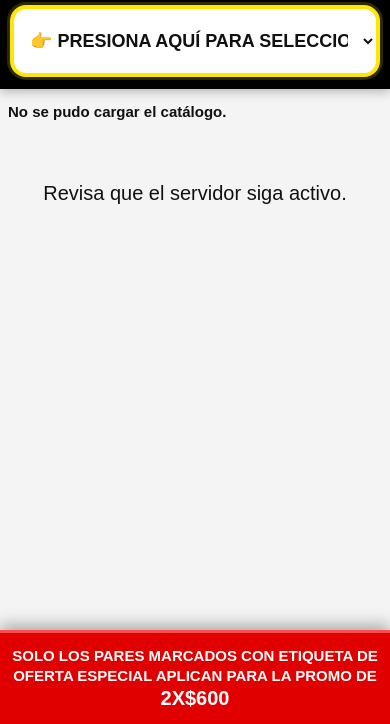
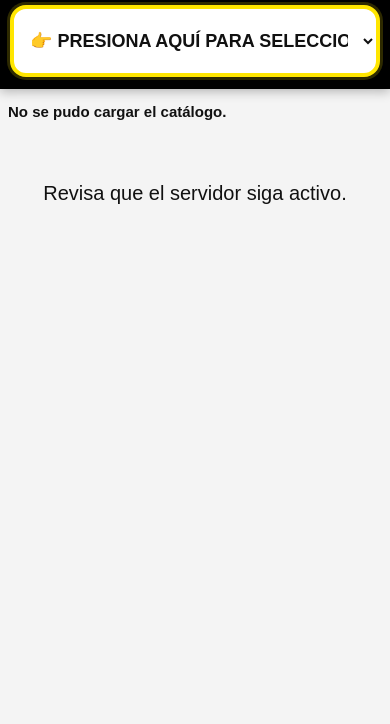
Before and after one commit to edwin250210-max/catalogo-tenis-live, a plain HTML site: page index.html in a window 390 px wide. Shown: the part 120-844 px from the top of the page. Drawn offline with Linux system fonts and the light colour scheme; no server answers.

Commit message:
Update index.html

```diff
--- a/index.html
+++ b/index.html
@@ -8,13 +8,14 @@
     * {
       box-sizing: border-box;
     }
+
     body {
       margin: 0;
-      padding-bottom: 105px;
       background: #f4f4f4;
       font-family: Arial, sans-serif;
       color: #111;
     }
+
     header {
       position: sticky;
       top: 0;
@@ -24,11 +25,13 @@
       padding: 14px;
       box-shadow: 0 3px 10px rgba(0,0,0,.25);
     }
+
     h1 {
       margin: 0 0 12px;
       text-align: center;
       font-size: 22px;
     }
+
     .controles {
       max-width: 1100px;
       margin: auto;
@@ -36,6 +39,7 @@
       grid-template-columns: repeat(3, 1fr);
       gap: 8px;
     }
+
     select {
       width: 100%;
       min-height: 72px;
@@ -51,12 +55,14 @@
         0 0 0 3px rgba(255,230,0,.18),
         0 4px 12px rgba(0,0,0,.18);
     }
+
     #estado {
       max-width: 1100px;
       margin: 16px auto 0;
       padding: 0 12px;
       font-weight: bold;
     }
+
     #catalogo {
       max-width: 1100px;
       margin: 14px auto;
@@ -65,6 +71,7 @@
       grid-template-columns: repeat(4, minmax(0, 1fr));
       gap: 14px;
     }
+
     .producto {
       min-width: 0;
       background: white;
@@ -72,9 +79,11 @@
       overflow: hidden;
       box-shadow: 0 2px 10px rgba(0,0,0,.12);
     }
+
     .producto.resurtido {
       border: 3px solid #ff9800;
     }
+
     .producto img {
       width: 100%;
       aspect-ratio: 1 / 1;
@@ -82,25 +91,30 @@
       display: block;
       background: #eee;
     }
+
     .contenido {
       padding: 12px;
     }
+
     .nombre {
       margin: 0 0 7px;
       font-size: 16px;
       line-height: 1.25;
       overflow-wrap: anywhere;
     }
+
     .existencias {
       margin-bottom: 10px;
       font-size: 13px;
       line-height: 1.5;
     }
+
     .tallas {
       display: flex;
       flex-wrap: wrap;
       gap: 6px;
     }
+
     .talla {
       min-width: 42px;
       padding: 7px 6px;
@@ -111,15 +125,18 @@
       font-size: 13px;
       font-weight: bold;
     }
+
     .ultimo {
       background: #d40000;
     }
+
     .sin-resultados {
       grid-column: 1 / -1;
       text-align: center;
       padding: 50px 15px;
       font-size: 20px;
     }
+
     .boton-admin,
     .boton-resurtir {
       width: 100%;
@@ -132,25 +149,32 @@
       font-weight: bold;
       cursor: pointer;
     }
+
     .boton-admin {
       background: #222;
     }
+
     .boton-admin.activo {
       background: #0a7a2f;
     }
+
     .boton-resurtir {
       background: #d95f00;
     }
+
     .boton-resurtir.activo {
       background: #d40000;
       box-shadow: 0 0 0 3px rgba(255,255,255,.3);
     }
+
     .boton-resurtir[hidden] {
       display: none;
     }
+
     .imagen-producto {
       cursor: zoom-in;
     }
+
     .visor-imagen {
       position: fixed;
       inset: 0;
@@ -162,9 +186,11 @@
       background: rgba(0,0,0,.94);
       cursor: zoom-out;
     }
+
     .visor-imagen.abierto {
       display: flex;
     }
+
     .visor-imagen img {
       max-width: 96vw;
       max-height: 92vh;
@@ -172,6 +198,7 @@
       border-radius: 10px;
       box-shadow: 0 8px 35px rgba(0,0,0,.5);
     }
+
     .visor-ayuda {
       position: fixed;
       left: 0;
@@ -182,6 +209,7 @@
       font-size: 14px;
       pointer-events: none;
     }
+
     .encabezado-resurtido {
       margin-bottom: 10px;
       padding: 9px;
@@ -192,11 +220,13 @@
       font-size: 14px;
       font-weight: 900;
     }
+
     .lista-resurtido {
       display: flex;
       flex-direction: column;
       gap: 8px;
     }
+
     .fila-resurtido {
       display: grid;
       grid-template-columns: .7fr 1fr 1fr 1fr;
@@ -209,24 +239,29 @@
       text-align: center;
       font-size: 12px;
     }
+
     .fila-resurtido.encabezados {
       background: #111;
       color: #fff;
       font-size: 10px;
       font-weight: bold;
     }
+
     .numero-talla {
       font-size: 15px;
       font-weight: 900;
     }
+
     .shop-cero {
       color: #d40000;
       font-weight: 900;
     }
+
     .shop-bajo {
       color: #d95f00;
       font-weight: 900;
     }
+
     .mandar {
       padding: 5px 3px;
       border-radius: 6px;
@@ -235,6 +270,7 @@
       font-size: 14px;
       font-weight: 900;
     }
+
     .resumen-modelo {
       margin-top: 10px;
       padding: 8px;
@@ -245,53 +281,33 @@
       font-size: 14px;
       font-weight: 900;
     }
-    /* BARRA FIJA DE LA PROMOCIÓN */
-    .aviso-oferta {
-      position: fixed;
-      left: 0;
-      right: 0;
-      bottom: 0;
-      z-index: 9000;
-      width: 100%;
-      padding: 14px 12px;
-      border-top: 3px solid #ff4b4b;
-      background: #e00000;
-      color: #fff;
-      box-shadow: 0 -4px 16px rgba(0,0,0,.35);
-      text-align: center;
-      font-size: 19px;
-      font-weight: 900;
-      line-height: 1.25;
-      text-transform: uppercase;
-    }
-    .aviso-oferta strong {
-      font-size: 22px;
-      white-space: nowrap;
-    }
+
     @media (max-width: 850px) {
       #catalogo {
         grid-template-columns: repeat(3, minmax(0, 1fr));
       }
     }
+
     @media (max-width: 650px) {
-      body {
-        padding-bottom: 118px;
-      }
       header {
         padding: 12px 10px;
       }
+
       h1 {
         margin-bottom: 10px;
         font-size: 20px;
       }
+
       .controles {
         grid-template-columns: 1fr;
       }
+
       select,
       .boton-admin,
       .boton-resurtir {
         min-height: 72px;
       }
+
       select {
         padding: 18px 12px;
         border-width: 4px;
@@ -299,53 +315,65 @@
         font-size: 18px;
         font-weight: 900;
       }
+
       #estado {
         margin-top: 14px;
         padding: 0 8px;
         font-size: 15px;
       }
+
       #catalogo {
         grid-template-columns: repeat(3, minmax(0, 1fr));
         gap: 7px;
         margin-top: 12px;
         padding: 0 6px 30px;
       }
+
       .producto {
         border-radius: 9px;
       }
+
       .contenido {
         padding: 7px;
       }
+
       .nombre {
         margin-bottom: 5px;
         font-size: 11px;
         line-height: 1.15;
       }
+
       .existencias {
         margin-bottom: 7px;
         font-size: 10px;
         line-height: 1.3;
       }
+
       .tallas {
         gap: 4px;
       }
+
       .talla {
         min-width: 34px;
         padding: 5px 4px;
         border-radius: 6px;
         font-size: 11px;
       }
+
       .talla small {
         font-size: 9px;
       }
+
       .encabezado-resurtido {
         margin-bottom: 6px;
         padding: 6px 3px;
         font-size: 10px;
       }
+
       .lista-resurtido {
         gap: 5px;
       }
+
       .fila-resurtido {
         grid-template-columns: .7fr 1fr 1fr 1fr;
         gap: 2px;
@@ -353,73 +381,68 @@
         border-radius: 5px;
         font-size: 9px;
       }
+
       .fila-resurtido.encabezados {
         font-size: 7px;
       }
+
       .numero-talla {
         font-size: 10px;
       }
+
       .mandar {
         padding: 4px 1px;
         border-radius: 4px;
         font-size: 10px;
       }
+
       .resumen-modelo {
         margin-top: 6px;
         padding: 6px 3px;
         font-size: 10px;
       }
-      .aviso-oferta {
-        padding: 13px 8px;
-        font-size: 15px;
-        line-height: 1.3;
-      }
-      .aviso-oferta strong {
-        font-size: 20px;
-      }
     }
+
     @media (max-width: 360px) {
-      body {
-        padding-bottom: 125px;
-      }
       #catalogo {
         grid-template-columns: repeat(2, minmax(0, 1fr));
         gap: 8px;
         padding-left: 7px;
         padding-right: 7px;
       }
+
       .contenido {
         padding: 8px;
       }
+
       .nombre {
         font-size: 13px;
       }
+
       .existencias {
         font-size: 11px;
       }
+
       .talla {
         min-width: 37px;
         font-size: 12px;
       }
+
       .talla small {
         font-size: 10px;
       }
+
       .fila-resurtido {
         font-size: 10px;
       }
+
       .fila-resurtido.encabezados {
         font-size: 8px;
       }
+
       .numero-talla,
       .mandar {
         font-size: 11px;
-      }
-      .aviso-oferta {
-        padding: 12px 7px;
-        font-size: 14px;
-      }
-      .aviso-oferta strong {
-        font-size: 19px;
       }
     }
   </style>
@@ -427,10 +450,12 @@
 <body>
   <header>
     <h1 id="tituloCatalogo">CATÁLOGO DE TENIS</h1>
+
     <div class="controles">
       <button id="accesoAdmin" class="boton-admin" type="button">
         🔒 Acceso privado
       </button>
+
       <button
         id="botonResurtir"
         class="boton-resurtir"
@@ -439,6 +464,7 @@
       >
         🚨 Resurtir Shop
       </button>
+
       <select id="talla">
         <option value="">👉 PRESIONA AQUÍ PARA SELECCIONAR TU TALLA</option>
         <option>22</option>
@@ -458,31 +484,38 @@
       </select>
     </div>
   </header>
+
   <div id="estado">Cargando catálogo...</div>
+
   <main id="catalogo"></main>
+
   <div id="visorImagen" class="visor-imagen" aria-hidden="true">
     <img id="imagenGrande" src="" alt="Imagen ampliada">
     <div class="visor-ayuda">Toca otra vez para cerrar</div>
   </div>
-  <div class="aviso-oferta">
-    SOLO LOS PARES MARCADOS CON ETIQUETA DE OFERTA ESPECIAL
-    APLICAN PARA LA PROMO DE <strong>2X$600</strong>
-  </div>
+
   <script>
     const API =
       "https://catalogo-backend-publico.onrender.com/api/catalogo";
+
     const CONTRASENA_ADMIN = "291118";
+
     /*
       Cantidad objetivo para Shop location.
+
       Si Shop tiene 0 y Almacén 2 tiene suficiente:
       manda 1.
+
       Si Shop tiene 1:
       no manda nada.
     */
+
     const OBJETIVO_SHOP = 1;
+
     let productos = [];
     let modoAdmin = false;
     let modoResurtir = false;
+
     const catalogo = document.getElementById("catalogo");
     const estado = document.getElementById("estado");
     const talla = document.getElementById("talla");
@@ -491,38 +524,52 @@
     const tituloCatalogo = document.getElementById("tituloCatalogo");
     const visorImagen = document.getElementById("visorImagen");
     const imagenGrande = document.getElementById("imagenGrande");
+
     function numeroSeguro(valor) {
       const numero = Number(valor || 0);
+
       if (!Number.isFinite(numero)) {
         return 0;
       }
+
       return Math.max(0, numero);
     }
+
     function inventarioTalla(variante, almacen) {
       if (almacen === "shop_location") {
         return numeroSeguro(variante.shop_location);
       }
+
       if (almacen === "almacen_2") {
         return numeroSeguro(variante.almacen_2);
       }
+
       return numeroSeguro(variante.total);
     }
+
     function calcularCantidadParaMandar(variante) {
       const shop = inventarioTalla(variante, "shop_location");
       const almacen2 = inventarioTalla(variante, "almacen_2");
       const faltante = Math.max(0, OBJETIVO_SHOP - shop);
+
       return Math.min(faltante, almacen2);
     }
+
     function actualizarControles() {
       accesoAdmin.textContent = modoAdmin
         ? "🔓 Volver a tienda"
         : "🔒 Acceso privado";
+
       accesoAdmin.classList.toggle("activo", modoAdmin);
+
       botonResurtir.hidden = !modoAdmin;
+
       botonResurtir.textContent = modoResurtir
         ? "📦 Ver catálogo Almacén 2"
         : "🚨 Resurtir Shop";
+
       botonResurtir.classList.toggle("activo", modoResurtir);
+
       if (modoResurtir) {
         tituloCatalogo.textContent = "🚨 RESURTIR SHOP";
       } else if (modoAdmin) {
@@ -530,8 +577,10 @@
       } else {
         tituloCatalogo.textContent = "CATÁLOGO DE TENIS";
       }
+
       renderizar();
     }
+
     function pedirAccesoAdmin() {
       if (modoAdmin) {
         modoAdmin = false;
@@ -540,8 +589,11 @@
         actualizarControles();
         return;
       }
+
       const clave = prompt("Escribe la contraseña:");
+
       if (clave === null) return;
+
       if (clave === CONTRASENA_ADMIN) {
         modoAdmin = true;
         modoResurtir = false;
@@ -551,76 +603,95 @@
         alert("Contraseña incorrecta");
       }
     }
+
     function cambiarModoResurtir() {
       if (!modoAdmin) return;
+
       modoResurtir = !modoResurtir;
       talla.value = "";
       actualizarControles();
     }
+
     function abrirImagen(src, alt) {
       if (!src) return;
+
       imagenGrande.src = src;
       imagenGrande.alt = alt || "Imagen ampliada";
       visorImagen.classList.add("abierto");
       visorImagen.setAttribute("aria-hidden", "false");
       document.body.style.overflow = "hidden";
     }
+
     function cerrarImagen() {
       visorImagen.classList.remove("abierto");
       visorImagen.setAttribute("aria-hidden", "true");
       imagenGrande.src = "";
       document.body.style.overflow = "";
     }
+
     function renderizar() {
       if (modoAdmin && modoResurtir) {
         renderizarResurtido();
         return;
       }
+
       renderizarCatalogoNormal();
     }
+
     function renderizarCatalogoNormal() {
       const almacen = modoAdmin
         ? "almacen_2"
         : "shop_location";
+
       const tallaElegida = talla.value;
+
       const filtrados = productos
         .map(producto => {
           const variantes = Array.isArray(producto.tallas)
             ? producto.tallas
             : [];
+
           const tallasDisponibles = variantes.filter(variante => {
             const tieneInventario =
               inventarioTalla(variante, almacen) > 0;
+
             const coincideTalla =
               !tallaElegida ||
               String(variante.talla) === tallaElegida;
+
             return tieneInventario && coincideTalla;
           });
+
           return {
             ...producto,
             tallasDisponibles
           };
         })
         .filter(producto => producto.tallasDisponibles.length > 0);
+
       estado.textContent =
         `${filtrados.length} modelos disponibles`;
+
       if (!filtrados.length) {
         catalogo.innerHTML = `
           <div class="sin-resultados">
             No encontramos productos disponibles.
           </div>
         `;
+
         return;
       }
-      catalogo.innerHTML = filtrados.map(producto => {
+            catalogo.innerHTML = filtrados.map(producto => {
         const tallasHTML = producto.tallasDisponibles
           .map(variante => {
             const cantidad =
               inventarioTalla(variante, almacen);
+
             const clase =
               cantidad === 1
                 ? "talla ultimo"
                 : "talla";
+
             return `
               <span class="${clase}">
                 ${variante.talla}
@@ -630,9 +701,11 @@
             `;
           })
           .join("");
+
         const inventarioVisible = modoAdmin
           ? `Almacén 2: ${numeroSeguro(producto.almacen_2)}`
           : `Shop location: ${numeroSeguro(producto.shop_location)}`;
+
         return `
           <article class="producto">
             <img
@@ -642,13 +715,16 @@
               loading="lazy"
               onerror="this.src='https://placehold.co/600x600?text=Sin+imagen'"
             >
+
             <div class="contenido">
               <h2 class="nombre">
                 ${producto.nombre || "Producto sin nombre"}
               </h2>
+
               <div class="existencias">
                 ${inventarioVisible}
               </div>
+
               <div class="tallas">
                 ${tallasHTML}
               </div>
@@ -657,21 +733,27 @@
         `;
       }).join("");
     }
+
     function renderizarResurtido() {
       const tallaElegida = talla.value;
+
       const productosParaResurtir = productos
         .map(producto => {
           const variantes = Array.isArray(producto.tallas)
             ? producto.tallas
             : [];
+
           const tallasParaResurtir = variantes
             .map(variante => {
               const shop =
                 inventarioTalla(variante, "shop_location");
+
               const almacen2 =
                 inventarioTalla(variante, "almacen_2");
+
               const mandar =
                 calcularCantidadParaMandar(variante);
+
               return {
                 ...variante,
                 shop,
@@ -683,12 +765,15 @@
               const coincideTalla =
                 !tallaElegida ||
                 String(variante.talla) === tallaElegida;
+
               return variante.mandar > 0 && coincideTalla;
             });
+
           const totalMandar = tallasParaResurtir.reduce(
             (suma, variante) => suma + variante.mandar,
             0
           );
+
           return {
             ...producto,
             tallasParaResurtir,
@@ -700,24 +785,29 @@
           if (b.totalMandar !== a.totalMandar) {
             return b.totalMandar - a.totalMandar;
           }
+
           return String(a.nombre || "").localeCompare(
             String(b.nombre || ""),
             "es"
           );
         });
+
       const totalPares = productosParaResurtir.reduce(
         (suma, producto) => suma + producto.totalMandar,
         0
       );
+
       const totalTallas = productosParaResurtir.reduce(
         (suma, producto) =>
           suma + producto.tallasParaResurtir.length,
         0
       );
+
       estado.textContent =
         `${productosParaResurtir.length} modelos · ` +
         `${totalTallas} tallas · ` +
         `${totalPares} pares para mandar a Shop`;
+
       if (!productosParaResurtir.length) {
         catalogo.innerHTML = `
           <div class="sin-resultados">
@@ -725,8 +815,10 @@
             ${tallaElegida ? ` en talla ${tallaElegida}` : ""}.
           </div>
         `;
+
         return;
       }
+
       catalogo.innerHTML = productosParaResurtir
         .map(producto => {
           const filas = producto.tallasParaResurtir
@@ -735,17 +827,21 @@
                 variante.shop === 0
                   ? "shop-cero"
                   : "shop-bajo";
+
               return `
                 <div class="fila-resurtido">
                   <div class="numero-talla">
                     ${variante.talla}
                   </div>
+
                   <div class="${claseShop}">
                     ${variante.shop}
                   </div>
+
                   <div>
                     ${variante.almacen2}
                   </div>
+
                   <div class="mandar">
                     ${variante.mandar}
                   </div>
@@ -753,6 +849,7 @@
               `;
             })
             .join("");
+
           return `
             <article class="producto resurtido">
               <img
@@ -762,13 +859,16 @@
                 loading="lazy"
                 onerror="this.src='https://placehold.co/600x600?text=Sin+imagen'"
               >
+
               <div class="contenido">
                 <h2 class="nombre">
                   ${producto.nombre || "Producto sin nombre"}
                 </h2>
+
                 <div class="encabezado-resurtido">
                   Necesita surtido
                 </div>
+
                 <div class="lista-resurtido">
                   <div class="fila-resurtido encabezados">
                     <div>Talla</div>
@@ -776,8 +876,10 @@
                     <div>Alm. 2</div>
                     <div>Mandar</div>
                   </div>
+
                   ${filas}
                 </div>
+
                 <div class="resumen-modelo">
                   Mandar ${producto.totalMandar}
                   ${producto.totalMandar === 1 ? "par" : "pares"}
@@ -788,23 +890,30 @@
         })
         .join("");
     }
+
     async function cargarCatalogo() {
       try {
         const respuesta = await fetch(API, {
           cache: "no-store"
         });
+
         if (!respuesta.ok) {
           throw new Error(`Error ${respuesta.status}`);
         }
+
         const datos = await respuesta.json();
+
         productos = Array.isArray(datos.productos)
           ? datos.productos
           : [];
+
         renderizar();
       } catch (error) {
         console.error(error);
+
         estado.textContent =
           "No se pudo cargar el catálogo.";
+
         catalogo.innerHTML = `
           <div class="sin-resultados">
             Revisa que el servidor siga activo.
@@ -812,31 +921,39 @@
         `;
       }
     }
+
     talla.addEventListener("change", renderizar);
+
     accesoAdmin.addEventListener(
       "click",
       pedirAccesoAdmin
     );
+
     botonResurtir.addEventListener(
       "click",
       cambiarModoResurtir
     );
+
     catalogo.addEventListener("click", evento => {
       const imagen =
         evento.target.closest(".imagen-producto");
+
       if (imagen) {
         abrirImagen(imagen.src, imagen.alt);
       }
     });
+
     visorImagen.addEventListener(
       "click",
       cerrarImagen
     );
+
     document.addEventListener("keydown", evento => {
       if (evento.key === "Escape") {
         cerrarImagen();
       }
     });
+
     actualizarControles();
     cargarCatalogo();
   </script>
```
